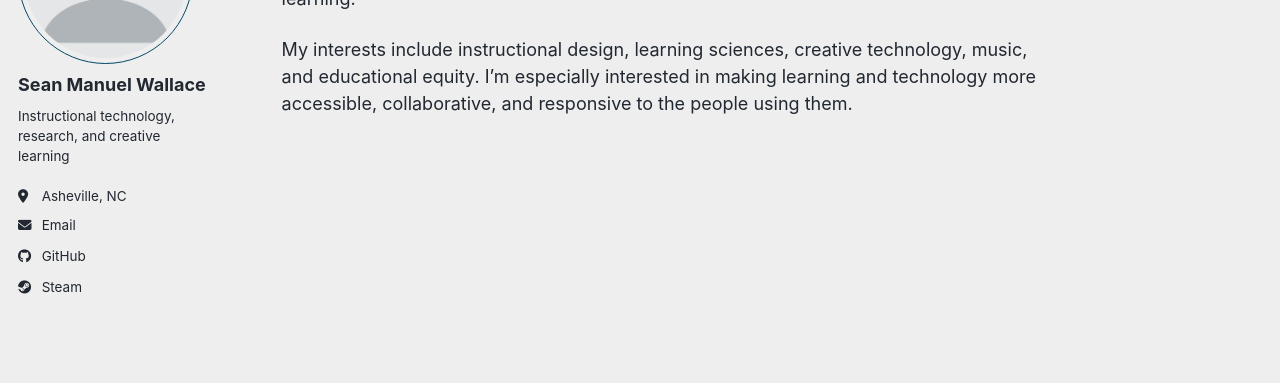
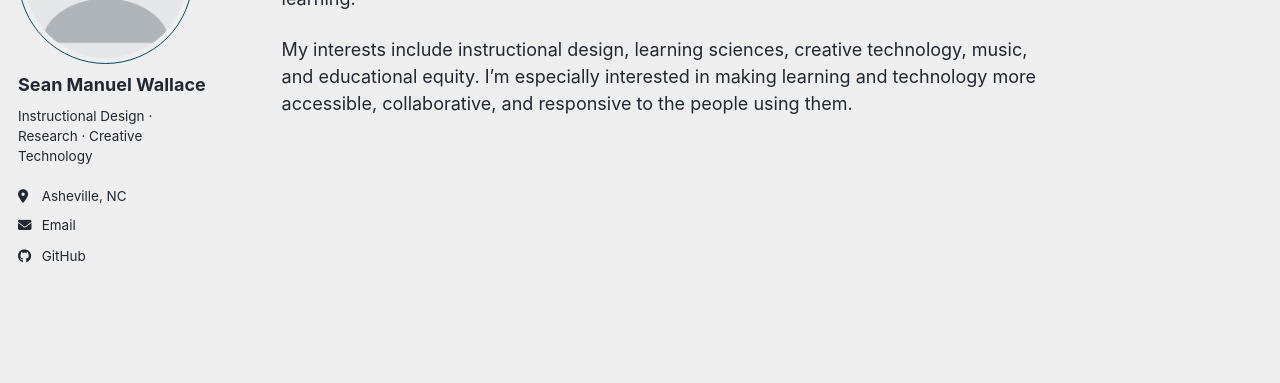
Before and after one commit to seanwallace504/seanwallace504.github.io, a Jekyll site: the page built from _pages/about.md, in a window 1280 px wide. Shown: the part 212-595 px from the top of the page. Built offline with Jekyll 4.4.1, drawn with Linux system fonts in a browser that asks for light colours; a style sheet for code colours, icons or effects is not loaded.

Commit message:
Update _config.yml

```diff
--- a/_config.yml
+++ b/_config.yml
@@ -26,7 +26,7 @@ author:
   avatar           : "profile.png"
   name             : "Sean Manuel Wallace"
   pronouns         : # example: "she/her"
-  bio              : "Instructional technology, research, and creative learning"
+  bio              : "Instructional Design · Research · Creative Technology"
   location         : "Asheville, NC"
   employer         :
   uri              : # URL
@@ -71,7 +71,7 @@ author:
   medium           : # URL
   pinterest        : # Username
   soundcloud       : # Username
-  steam            : Benito504
+  steam            :
   telegram         : # URL
   tumblr           : # Username
   twitter          : # Username for X / Twitter
```
